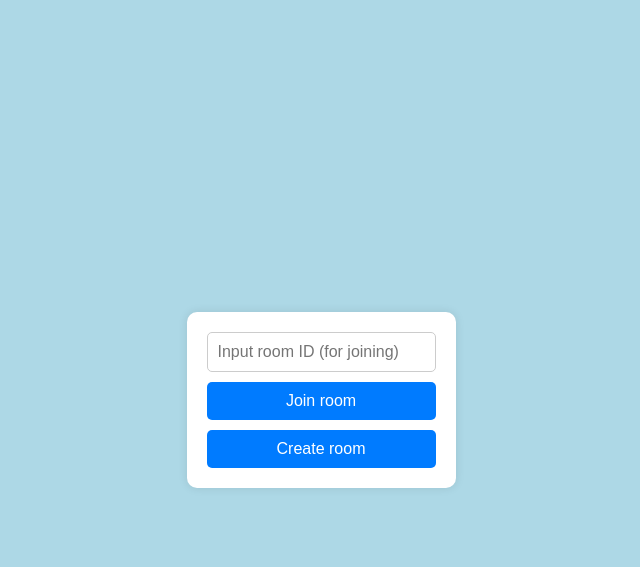
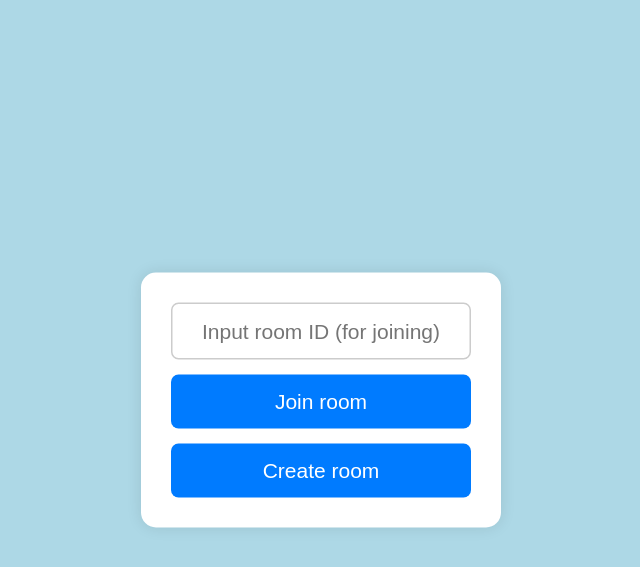
Before and after one commit to EdwardLeeee/connect4-web2, a Flask app: page / in a window 1280 px wide. Shown: the top 567 px of the page, without its empty margins (319-959 px from the left). Run offline with Flask 3, Linux system fonts and the light colour scheme.

Commit message:
update UI

```diff
--- a/app.py
+++ b/app.py
@@ -84,4 +84,5 @@ def handle_disconnect():
             break
 
 if __name__ == '__main__':
-    socketio.run(app, host='0.0.0.0', port=55555, debug=True)
+    # debug 必須false，不然不能背景執行
+    socketio.run(app, host='127.0.0.1', port=55555, debug=False)
--- a/static/style.css
+++ b/static/style.css
@@ -1,5 +1,5 @@
 body {
-  display: flex;
+	display: flex;
   flex-direction: column;
   align-items: center;
   justify-content: center;
@@ -19,24 +19,37 @@ body {
   padding: 20px;
   border-radius: 10px;
   box-shadow: 0 0 10px rgba(0, 0, 0, 0.1);
+
+  /* 新增：等比例放大 2 倍，並置中 */
+  transform: scale(1.5);
+  transform-origin: center center;
 }
 
 .room-box {
   display: flex;
   flex-direction: column;
   gap: 10px;
+
 }
 
 input[type="text"] {
+  width: 200px;
+  box-sizing: border-box;
+
+  text-align: center;
+
   padding: 10px;
-  font-size: 16px;
+  font-size: 14px;
   border: 1px solid #ccc;
   border-radius: 5px;
 }
 
 button {
+  width: 200px;
+  box-sizing: border-box;
+
   padding: 10px;
-  font-size: 16px;
+  font-size: 14px;
   border: none;
   border-radius: 5px;
   cursor: pointer;
--- a/templates/home.html
+++ b/templates/home.html
@@ -9,7 +9,7 @@
 <body>
   <div class="container">
     <div class="room-box">
-      <input type="text" id="roomInput" placeholder="Input room ID (for joining)"[>
+      <input type="text" id="roomInput" placeholder="Input room ID (for joining)">
       <button onclick="joinRoom()">Join room</button>
       <button onclick="createRoom()">Create room</button>
     </div>
```
Also changed, not shown: 4 other files.
